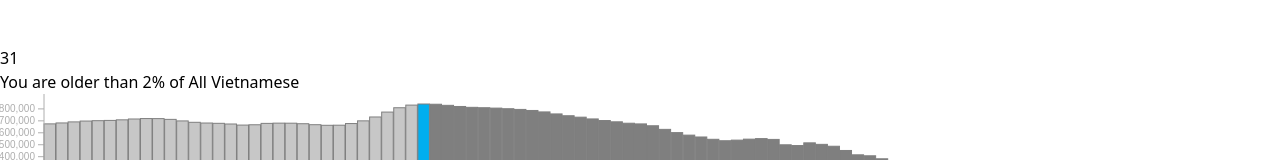
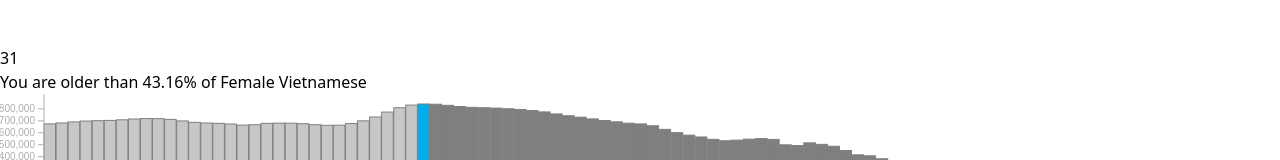
Before and after one commit to linhtv29/d3invue, a Vue app: page /bar in a window 1280 px wide. Shown: the part 176-336 px from the top of the page. Built offline with nearby package versions, Linux system fonts and the light colour scheme.

Commit message:
Fix population scale

```diff
--- a/src/components/SliderD3.vue
+++ b/src/components/SliderD3.vue
@@ -30,7 +30,7 @@ onMounted(() => {
 
 		g.attr('transform', `translate(0, ${height / 2})`)
 
-		const scale = d3.scaleLinear().domain([1, 99]).range([0, width])
+		const scale = d3.scaleLinear().domain([0, 100]).range([0, width])
 
 		g.append('line').attr('x1', 0).attr('y1', 0).attr('x2', width).attr('y2', 0).attr('stroke', '#f0f0f0').style("stroke-width", 5)
 		g.append('circle')
--- a/src/use/resizeObserver.js
+++ b/src/use/resizeObserver.js
@@ -9,7 +9,6 @@ export const useResizeObserver = () => {
   const observer = new ResizeObserver(entries => {
     entries.forEach(entry => {
       resizeState.dimensions = entry.contentRect;
-			console.log("TCL: useResizeObserver -> resizeState.dimensions", resizeState.dimensions)
     });
   });
 
--- a/src/views/YearMesure.vue
+++ b/src/views/YearMesure.vue
@@ -23,7 +23,7 @@
 
 		<div
 			class="text-[#00aeef] border-t border-[#aeaeae] mt-2 h-16 flex justify-center items-center border-b bg-[#f1fdff] font-bold text-xl">
-			{{ `You are older than ${ratio} of All Vietnamese` }}
+			{{ `You are older than ${ratio} of ${genderText} Vietnamese` }}
 		</div>
 
 		<BarChart :data="readyData" :age="age" class="w-full h-[275px] my-3 border-t border-r border-[#aeaeae]" />
@@ -38,9 +38,7 @@ import BarChart from "../components/BarChart.vue";
 const age = ref(31);
 const gender = ref("females");
 
-const totalPop = vnData.reduce((acc, item) => acc + item.total, 0)
-const totalFemales = vnData.reduce((acc, item) => acc + item.females, 0)
-const totalMales = vnData.reduce((acc, item) => acc + item.males, 0)
+const totalReduce = vnData.reduce((acc, item) => ({ females: acc.females + item.females, males: acc.males + item.males, all: acc.all + item.total }), { females: 0, males: 0, all: 0 })
 
 const readyData = computed(() => {
 	return vnData.map(item => {
@@ -53,11 +51,14 @@ const readyData = computed(() => {
 		}
 	})
 })
-const currentItem = computed(() => {
-	return vnData.find(item => item.age === age.value)
+const genderText = computed(() => {
+	return gender.value === "females" ? "Female" : gender.value == "all" ? "All" : "Male"
+})
+const totalYounger = computed(() => {
+	return vnData.slice(0, age.value).reduce((acc, item) => ({ females: acc.females + item.females, males: acc.males + item.males, all: acc.all + item.total }), { females: 0, males: 0, all: 0 })
 })
 const ratio = computed(() => {
-	const ratio = gender.value === "females" ? currentItem.value.females / totalFemales : gender.value == "all" ? currentItem.total / totalPop : currentItem.males / totalMales
-	return `${(ratio*100).toFixed(0)}%`
+	const ratio = gender.value === "females" ? totalYounger.value.females / totalReduce.females : gender.value == "all" ? totalYounger.value.all / totalReduce.all : totalYounger.value.males / totalReduce.all
+	return `${(ratio * 100).toFixed(2)}%`
 })
 </script>
```
